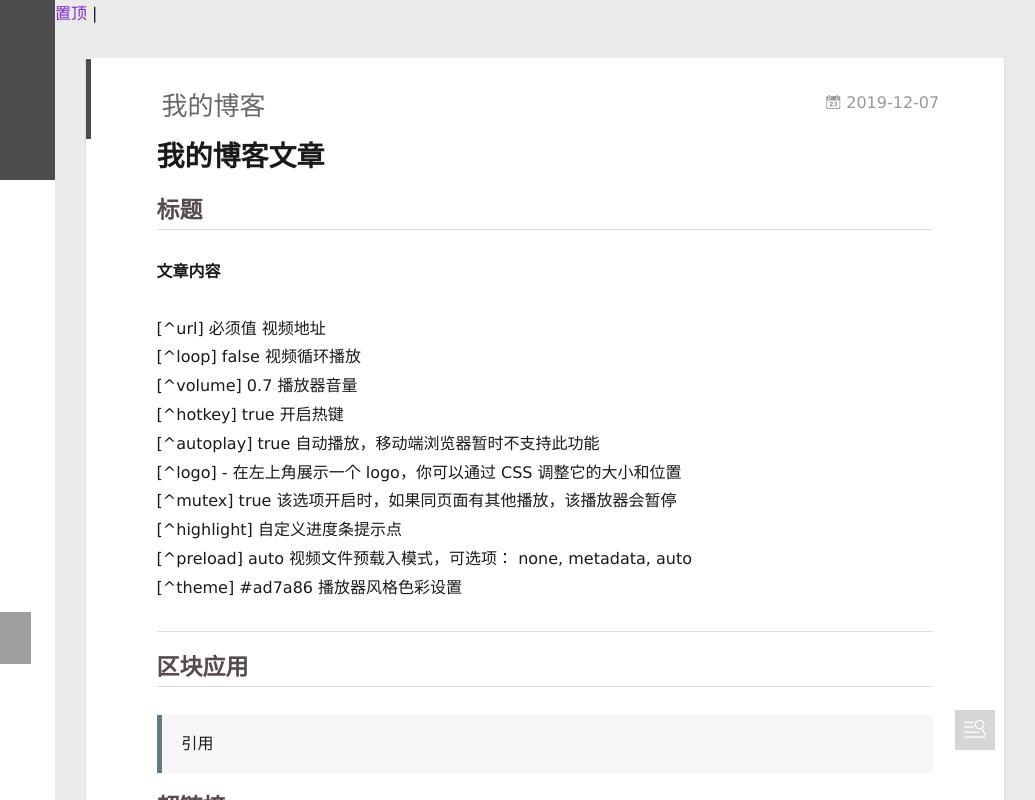
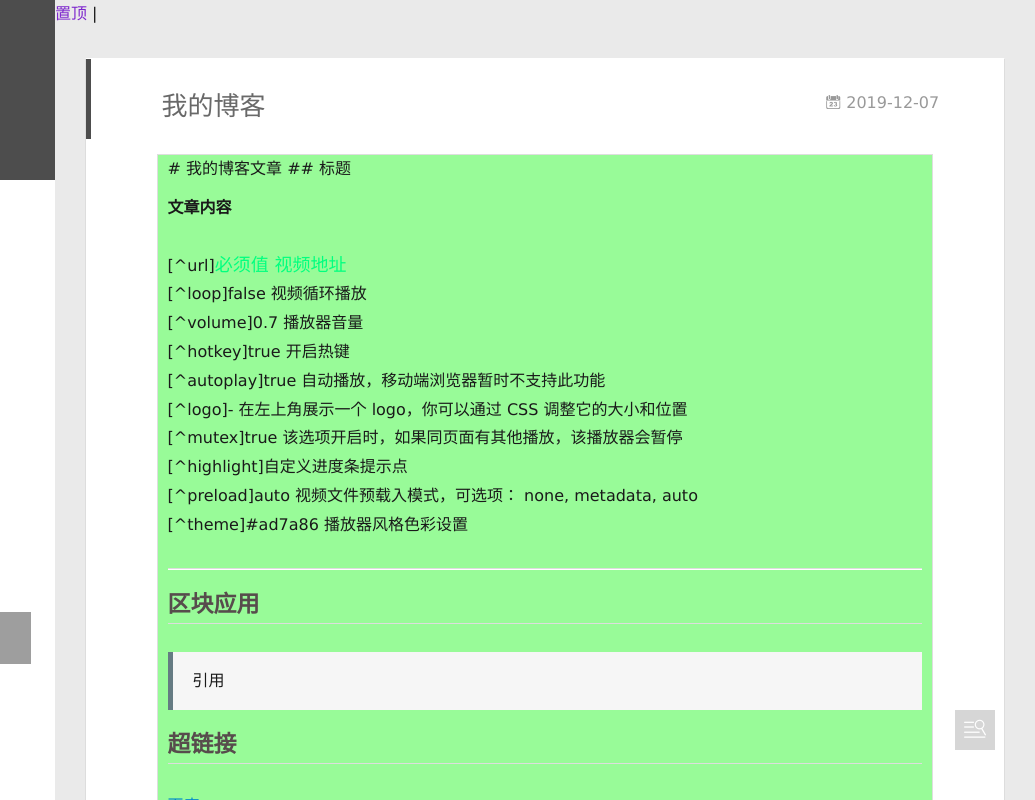
Before and after one commit to zhushengxiao/zhushengxiao.github.io, a plain HTML site: page 2019/12/07/我的博客/index.html in a window 1280 px wide. Shown: the full height of the page, 245-1280 px from the left. Drawn offline with Linux system fonts and the light colour scheme; no server answers; grey boxes are pictures that could not be loaded; some icons are missing.

Commit message:
Site updated: 2020-01-15 11:54:05

```diff
--- a/2019/12/07/我的博客/index.html
+++ b/2019/12/07/我的博客/index.html
@@ -8,15 +8,15 @@
   <link rel="dns-prefetch" href="http://yoursite.com">
   <title>我的博客 | Hexo</title>
   <meta name="viewport" content="width=device-width, initial-scale=1, maximum-scale=1">
-  <meta name="description" content="我的博客文章">
+  <meta name="description" content="# 我的博客文章">
 <meta property="og:type" content="article">
 <meta property="og:title" content="我的博客">
 <meta property="og:url" content="http:&#x2F;&#x2F;yoursite.com&#x2F;2019&#x2F;12&#x2F;07&#x2F;%E6%88%91%E7%9A%84%E5%8D%9A%E5%AE%A2&#x2F;index.html">
 <meta property="og:site_name" content="Hexo">
-<meta property="og:description" content="我的博客文章">
+<meta property="og:description" content="# 我的博客文章">
 <meta property="og:image" content="https:&#x2F;&#x2F;timgsa.baidu.com&#x2F;timg?image&amp;quality&#x3D;80&amp;size&#x3D;b9999_10000&amp;sec&#x3D;1575892856368&amp;di&#x3D;7fab430116ef7c0ea688493ca7daebf7&amp;imgtype&#x3D;0&amp;src&#x3D;http%3A%2F%2Fi3.yeyou.itc.cn%2Fv3%2Fqsmy%2F2014%2F07%2F10%2F0710144907643165504.jpg">
 <meta property="article:published_time" content="2019-12-07T08:23:23.000Z">
-<meta property="article:modified_time" content="2020-01-15T03:36:20.939Z">
+<meta property="article:modified_time" content="2020-01-15T03:53:41.807Z">
 <meta property="article:author" content="zhushengxiao">
 <meta property="article:tag" content="随笔">
 <meta name="twitter:card" content="summary">
@@ -193,9 +193,13 @@
 
     <div class="article-entry" itemprop="articleBody">
 
-        <h1 id="我的博客文章"><a href="#我的博客文章" class="headerlink" title="我的博客文章"></a>我的博客文章</h1><a id="more"></a>
-<h2 id="标题"><a href="#标题" class="headerlink" title="标题"></a>标题</h2><p><strong>文章内容</strong> </p>
-<p>[^url]    必须值    视频地址<br>[^loop]    false    视频循环播放<br>[^volume] 0.7    播放器音量<br>[^hotkey] true    开启热键<br>[^autoplay]    true    自动播放，移动端浏览器暂时不支持此功能<br>[^logo] -    在左上角展示一个 logo，你可以通过 CSS 调整它的大小和位置<br>[^mutex] true    该选项开启时，如果同页面有其他播放，该播放器会暂停<br>[^highlight] 自定义进度条提示点<br>[^preload] auto    视频文件预载入模式，可选项： none, metadata, auto<br>[^theme] #ad7a86    播放器风格色彩设置</p>
+        <table><td bgcolor=PaleGreen>
+# 我的博客文章
+<a id="more"></a>
+## 标题
+
+<p><strong>文章内容</strong> </p>
+<p>[^url]<font color=springgreen size=4>必须值    视频地址</font><br>[^loop]false    视频循环播放<br>[^volume]0.7    播放器音量<br>[^hotkey]true    开启热键<br>[^autoplay]true    自动播放，移动端浏览器暂时不支持此功能<br>[^logo]-    在左上角展示一个 logo，你可以通过 CSS 调整它的大小和位置<br>[^mutex]true    该选项开启时，如果同页面有其他播放，该播放器会暂停<br>[^highlight]自定义进度条提示点<br>[^preload]auto    视频文件预载入模式，可选项： none, metadata, auto<br>[^theme]#ad7a86    播放器风格色彩设置</p>
 <hr>
 <h2 id="区块应用"><a href="#区块应用" class="headerlink" title="区块应用"></a>区块应用</h2><blockquote>
 <p>引用 </p>
@@ -207,7 +211,7 @@
 <iframe src="//player.bilibili.com/player.html?aid=78681286&cid=134627605&page=1" height=498 width=510 scrolling="true" border="0" frameborder="no" framespacing="0" allowfullscreen="true"> </iframe>
 -----
 <div id="dplayer0" class="dplayer hexo-tag-dplayer-mark" style="margin-bottom: 20px;"></div><p>no url specified, no dplayer _(:3」∠)_</p>
-
+</table>
 
 
 
@@ -359,7 +363,7 @@
                 </span>
                 <span class="tooltip-content">
                     <div class="toc-article">
-                    <ol class="toc"><li class="toc-item toc-level-1"><a class="toc-link" href="#我的博客文章"><span class="toc-number">1.</span> <span class="toc-text">我的博客文章</span></a><ol class="toc-child"><li class="toc-item toc-level-2"><a class="toc-link" href="#标题"><span class="toc-number">1.1.</span> <span class="toc-text">标题</span></a></li><li class="toc-item toc-level-2"><a class="toc-link" href="#区块应用"><span class="toc-number">1.2.</span> <span class="toc-text">区块应用</span></a></li><li class="toc-item toc-level-2"><a class="toc-link" href="#超链接"><span class="toc-number">1.3.</span> <span class="toc-text">超链接</span></a></li><li class="toc-item toc-level-2"><a class="toc-link" href="#图片"><span class="toc-number">1.4.</span> <span class="toc-text">图片</span></a></li><li class="toc-item toc-level-2"><a class="toc-link" href="#null"><span class="toc-number">1.5.</span> <span class="toc-text"></span></a></li></ol></li></ol>
+                    <ol class="toc"><li class="toc-item toc-level-2"><a class="toc-link" href="#区块应用"><span class="toc-number">1.</span> <span class="toc-text">区块应用</span></a></li><li class="toc-item toc-level-2"><a class="toc-link" href="#超链接"><span class="toc-number">2.</span> <span class="toc-text">超链接</span></a></li><li class="toc-item toc-level-2"><a class="toc-link" href="#图片"><span class="toc-number">3.</span> <span class="toc-text">图片</span></a></li><li class="toc-item toc-level-2"><a class="toc-link" href="#null"><span class="toc-number">4.</span> <span class="toc-text"></span></a></li></ol>
                     </div>
                 </span>
             </div>
```
Also changed, not shown: index.html (+2 -1 lines).
